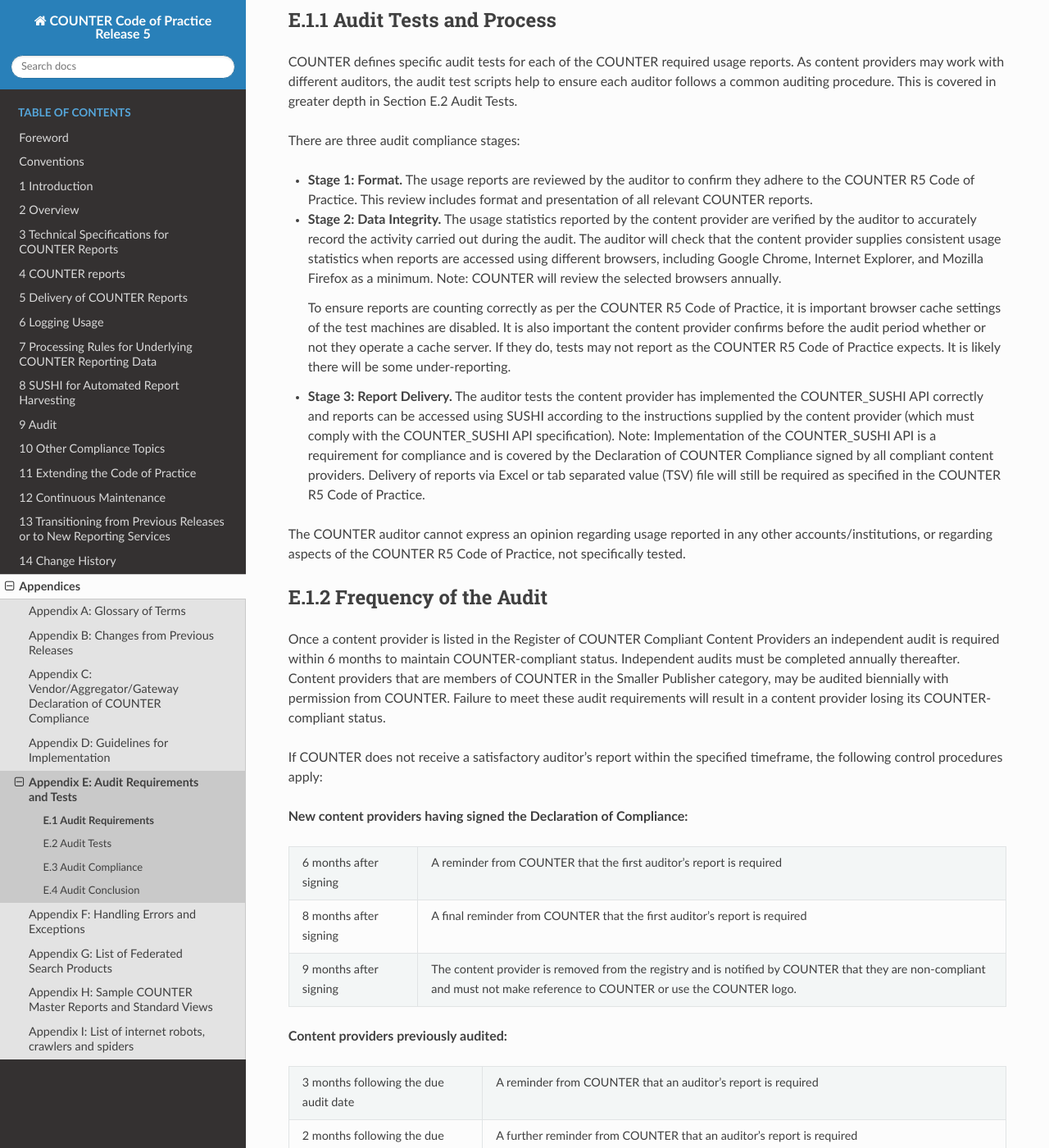
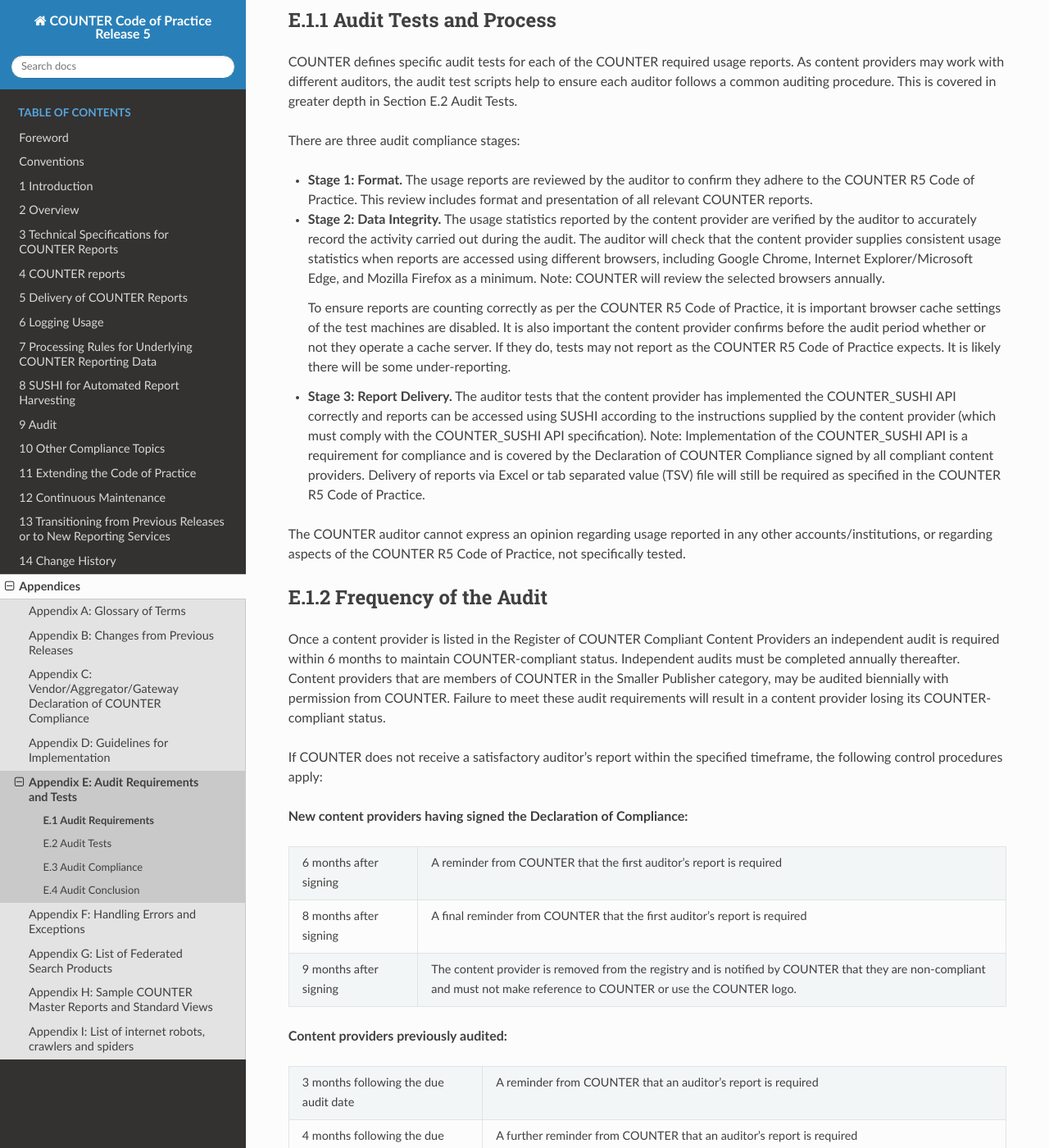
Before and after one commit to Project-Counter/cop5, a Sphinx documentation site: the page built from source/appendices/e-audit-requirements-and-tests/01-audit-requirements.rst, in a window 1280 px wide and 1400 px high, scrolled down 704 px. Shown: the whole window at 82% size. Built offline with Sphinx 7.4.7 and the Read the Docs theme 2.0.0, drawn with Linux system fonts in a browser that asks for light colours; some of the changed text lies outside the part shown.

Commit message:
Some additional updates for Appendix E: Audit Requirements and Tests

```diff
--- a/source/appendices/e-audit-requirements-and-tests/01-audit-requirements.rst
+++ b/source/appendices/e-audit-requirements-and-tests/01-audit-requirements.rst
@@ -25,10 +25,10 @@ COUNTER defines specific audit tests for each of the COUNTER required usage repo
 There are three audit compliance stages:
 
 * **Stage 1: Format.** The usage reports are reviewed by the auditor to confirm they adhere to the COUNTER R5 Code of Practice. This review includes format and presentation of all relevant COUNTER reports.
-* **Stage 2: Data Integrity.** The usage statistics reported by the content provider are verified by the auditor to accurately record the activity carried out during the audit. The auditor will check that the content provider supplies consistent usage statistics when reports are accessed using different browsers, including Google Chrome, Internet Explorer, and Mozilla Firefox as a minimum. Note: COUNTER will review the selected browsers annually.
+* **Stage 2: Data Integrity.** The usage statistics reported by the content provider are verified by the auditor to accurately record the activity carried out during the audit. The auditor will check that the content provider supplies consistent usage statistics when reports are accessed using different browsers, including Google Chrome, Internet Explorer/Microsoft Edge, and Mozilla Firefox as a minimum. Note: COUNTER will review the selected browsers annually.
 
   To ensure reports are counting correctly as per the COUNTER R5 Code of Practice, it is important browser cache settings of the test machines are disabled. It is also important the content provider confirms before the audit period whether or not they operate a cache server. If they do, tests may not report as the COUNTER R5 Code of Practice expects. It is likely there will be some under-reporting.
-* **Stage 3: Report Delivery.** The auditor tests the content provider has implemented the COUNTER_SUSHI API correctly and reports can be accessed using SUSHI according to the instructions supplied by the content provider (which must comply with the COUNTER_SUSHI API specification). Note: Implementation of the COUNTER_SUSHI API is a requirement for compliance and is covered by the Declaration of COUNTER Compliance signed by all compliant content providers. Delivery of reports via Excel or tab separated value (TSV) file will still be required as specified in the COUNTER R5 Code of Practice.
+* **Stage 3: Report Delivery.** The auditor tests that the content provider has implemented the COUNTER_SUSHI API correctly and reports can be accessed using SUSHI according to the instructions supplied by the content provider (which must comply with the COUNTER_SUSHI API specification). Note: Implementation of the COUNTER_SUSHI API is a requirement for compliance and is covered by the Declaration of COUNTER Compliance signed by all compliant content providers. Delivery of reports via Excel or tab separated value (TSV) file will still be required as specified in the COUNTER R5 Code of Practice.
 
 The COUNTER auditor cannot express an opinion regarding usage reported in any other accounts/institutions, or regarding aspects of the COUNTER R5 Code of Practice, not specifically tested.
 
@@ -72,7 +72,7 @@ If COUNTER does not receive a satisfactory auditor’s report within the specifi
    * - 3 months following the due audit date
      - A reminder from COUNTER that an auditor’s report is required
 
-   * - 2 months following the due audit date
+   * - 4 months following the due audit date
      - A further reminder from COUNTER that an auditor’s report is required
 
    * - 5 months following the due audit date
@@ -248,4 +248,4 @@ Prior to the audit, the content provider must supply to the auditor:
 * A declaration confirming federated and automated searches have been disaggregated from any searches reported. See the COUNTER R5 Code of Practice for further information on the protocols regarding federated and automated searches.
 * If server-side caching is implemented, information on cache settings used should be provided.
 
-  **Note:** Server-side caching can cause a discrepancy between the usage recorded in the audit tests and the usage reported by the content provider. Information on cache settings enables the auditor to take them into account when evaluating the results of the report tests. If the content provider does not provide this information, the auditor is likely to require further audit tests that may incur additional costs.
+  **Note**: Server-side caching can cause a discrepancy between the usage recorded in the audit tests and the usage reported by the content provider. Information on cache settings enables the auditor to take them into account when evaluating the results of the report tests. If the content provider does not provide this information, the auditor is likely to require further audit tests that may incur additional costs.
--- a/source/appendices/e-audit-requirements-and-tests/04-audit-conclusion.rst
+++ b/source/appendices/e-audit-requirements-and-tests/04-audit-conclusion.rst
@@ -7,7 +7,7 @@ E.4 Audit Conclusion
 
 If the auditor identifies one or more issues, the content provider MUST resolve them and pass the audit within 3 months to maintain COUNTER-compliant status. Please see :numref:`audit-result` in the COUNTER R5 Code of Practice.
 
-The auditor will provide to the COUNTER Executive Committee a summary report including, as a minimum, the following information:
+The auditor will provide to the COUNTER Project Director a summary report including, as a minimum, the following information:
 
 * The name of the content provider
 * The audit period and date
```
Also changed, not shown: other parts of source/appendices/e-audit-requirements-and-tests/01-audit-requirements.rst (+2 -2 lines), source/appendices/e-audit-requirements-and-tests/02-audit-tests.rst (+6 -6 lines).
